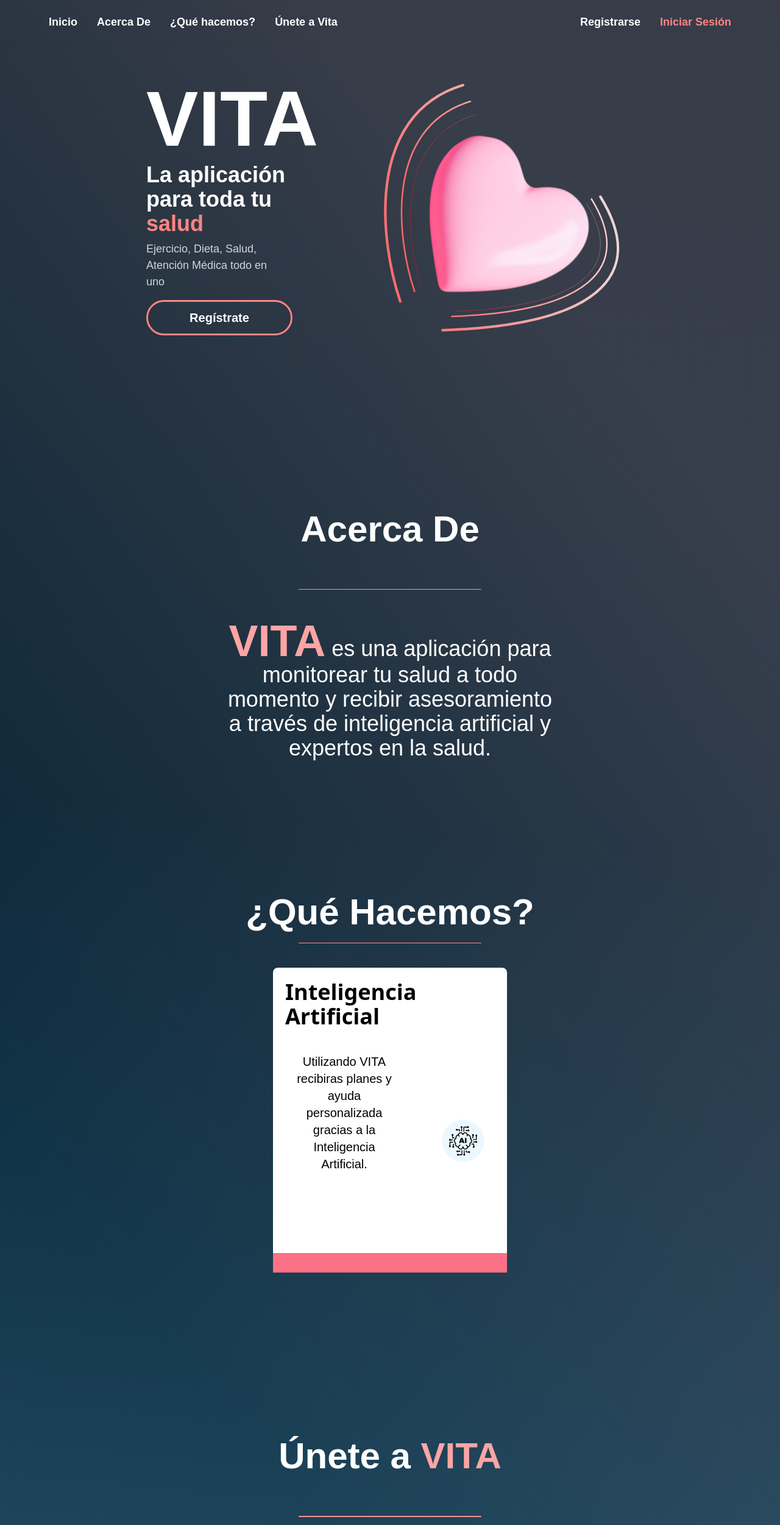
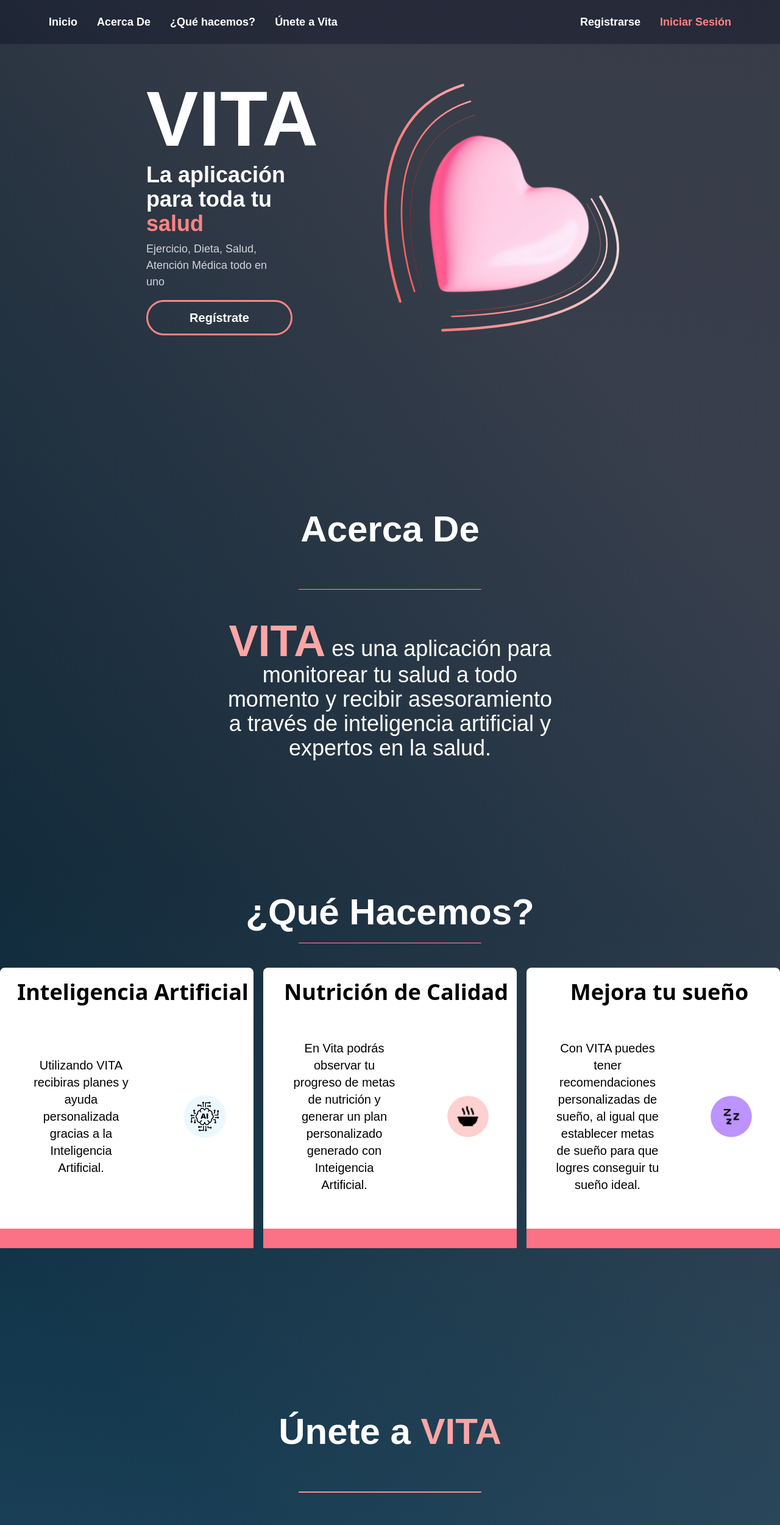
Before and after one commit to wizelineacademy/itesm-socioformador-feb-jun-2024-vita, a Next.js app in the folder vita/: page / in a window 1280 px wide. Shown: the top 2501 px of the page at 61% size. Built offline with nearby package versions, Linux system fonts and the light colour scheme.

Commit message:
Agregado Carrusel de 3, 2 y 1 elemento con sizing dinamico, footer ampliado, bg en navbar y links en footer

```diff
--- a/vita/app/(landing)/Footer.tsx
+++ b/vita/app/(landing)/Footer.tsx
@@ -2,6 +2,7 @@
 import React from 'react';
 import Image from 'next/image';
 import Button from "../components/Button";
+import Link from 'next/link';
 
 
 
@@ -27,12 +28,12 @@ const Footer: React.FC = () => {
               />
             </div>
           </div>
-          <div className='flex flex-col text-white gap-3 font-bold text-sm sm:text-sm'>
-            <p>@Bdelas777</p>
-            <p>@JulioEmmmanuel </p>
-            <p>@KrakenDominguezz </p>
-            <p>@SofiRegiM</p>
-            <p>@edan11v </p>
+          <div className='flex flex-col text-white gap-3 font-bold text-sm sm:text-sm my-36'>
+            <Link href="https://github.com/Bdelas777"><p >@Bdelas777</p></Link>
+            <Link href="https://github.com/JulioEmmmanuel"><p>@JulioEmmmanuel </p> </Link>
+            <Link href="https://github.com/SofiRegiM"><p>@SofiRegiM</p></Link>
+            <Link href="https://github.com/KrakenDominguezz"><p>@KrakenDominguezz</p></Link>
+            <Link href="https://github.com/edan11v"><p>@edan11v </p></Link>
           </div>
     </div>
   );
--- a/vita/app/(landing)/carrusel.tsx
+++ b/vita/app/(landing)/carrusel.tsx
@@ -37,11 +37,11 @@ const CarruseLanding: React.FC = () => {
   return (
    // 50% on small screens and 33% on larger screens.
 
-  <Carousel className='sm:w-96 w-80'  >
-    <CarouselContent ml-4>
-      <CarouselItem className='"md:basis-1/2 lg:basis-1/3"'><AdaptableCarousel item={carouselItem1}/></CarouselItem>
-      <CarouselItem className='"md:basis-1/2 lg:basis-1/3"'><AdaptableCarousel item={carouselItem2} /></CarouselItem>
-      <CarouselItem className='"md:basis-1/2 lg:basis-1/3"'><AdaptableCarousel item={carouselItem3} /></CarouselItem>
+  <Carousel >
+    <CarouselContent className='w-80 sm:w-auto'>
+      <CarouselItem className='md:basis-1/2 lg:basis-1/3'><AdaptableCarousel item={carouselItem1}/></CarouselItem>
+      <CarouselItem className='md:basis-1/2 lg:basis-1/3'><AdaptableCarousel item={carouselItem2} /></CarouselItem>
+      <CarouselItem className='md:basis-1/2 lg:basis-1/3'><AdaptableCarousel item={carouselItem3} /></CarouselItem>
     </CarouselContent>
   </Carousel>
 
--- a/vita/app/(landing)/carrusel_element.tsx
+++ b/vita/app/(landing)/carrusel_element.tsx
@@ -20,13 +20,14 @@ const AdaptableCarousel: React.FC<AdaptableCarouselProps> = ({ item }) => {
       <h1 className='text-md sm:text-4xl font-sans font-bold mt-5 ml-5 self-center'>
         {item.header}
       </h1>
-      <div className='flex align-middle justify-center text-center gap-20 mx-8 h-72 '>
-        <p className='w-2/4 text-md md:text-xl'>{item.description} </p>
+      <div className='flex items-center justify-center text-center gap-20 mx-8 h-72 '>
+        <p className='w-2/4 text-md sm:text-xl'>{item.description} </p>
         <Image
       src={item.imageUrl}
       width={70}
       height={60}
       alt="Picture of the author"
+      sizes="(max-width: 768px) 50vw, (max-width: 1200px) 50vw, 33vw"
     />
       </div>
       <div className='w-full h-8 bg-rose-400'>
--- a/vita/app/components/navbar/Navbar.tsx
+++ b/vita/app/components/navbar/Navbar.tsx
@@ -7,15 +7,14 @@ const Navbar = ({
 
   }) => {
     return (
-      <div className="fixed w-screen z-10 shadow-sm">
+      <div className="fixed w-screen z-10 shadow-sm bg-slate-950 bg-opacity-30">
         <div
           className="
             py-4
           "
         >
         <Container>
-          <div className="  flex items-center my-1.5 md:justify-between justify-center  md:gap-3 "
-          >
+          <div className="  flex items-center my-1.5 md:justify-between justify-center  md:gap-3 ">
             <div className=" items-center  gap-8 font-notosans hidden  justify-center md:flex sm:flex ">
               <NavItem color="text-white" title="Inicio" href="#Home_Page"/>
               <NavItem color="text-white" title="Acerca De" href="#About_Page" />
```
